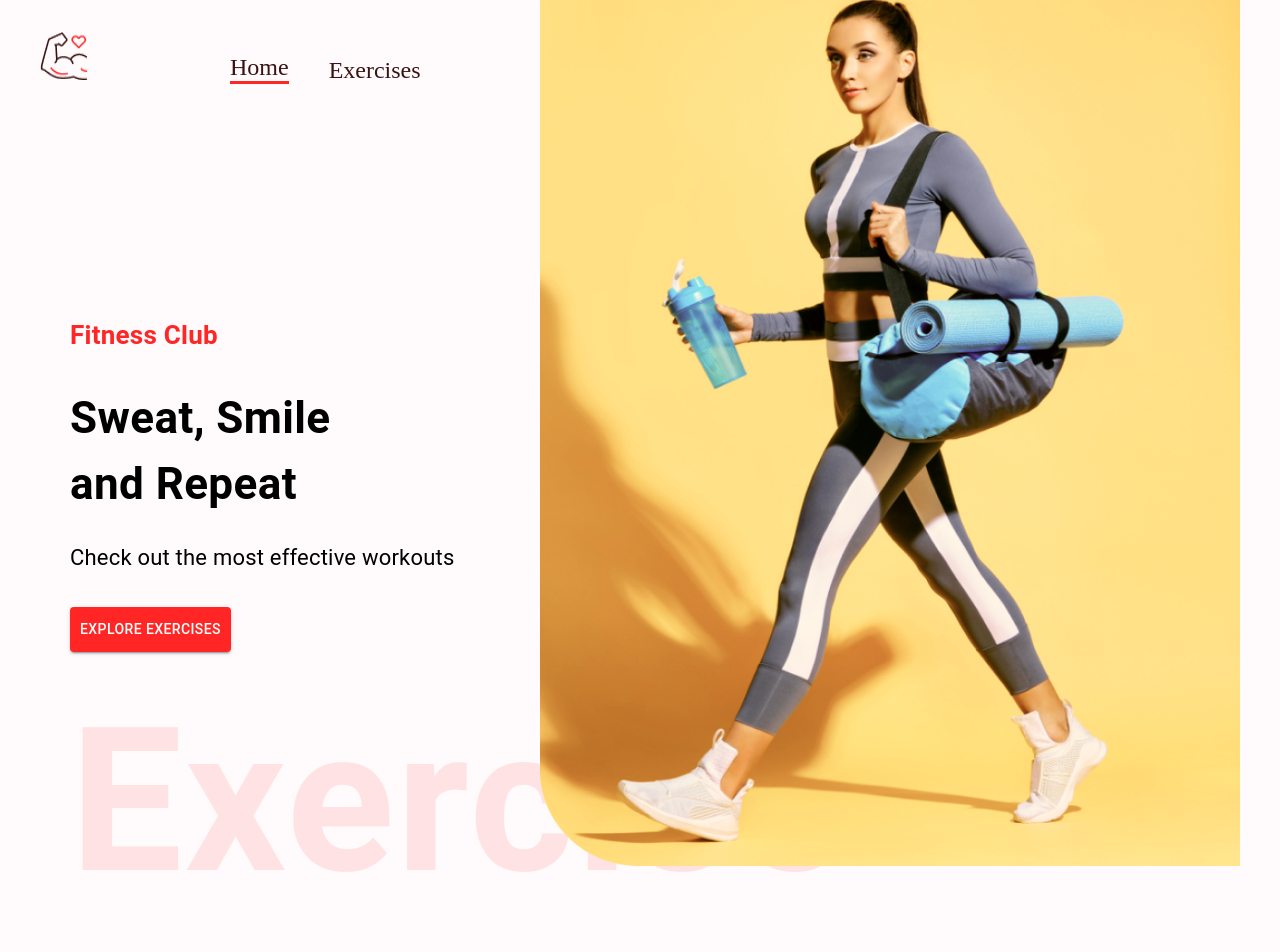
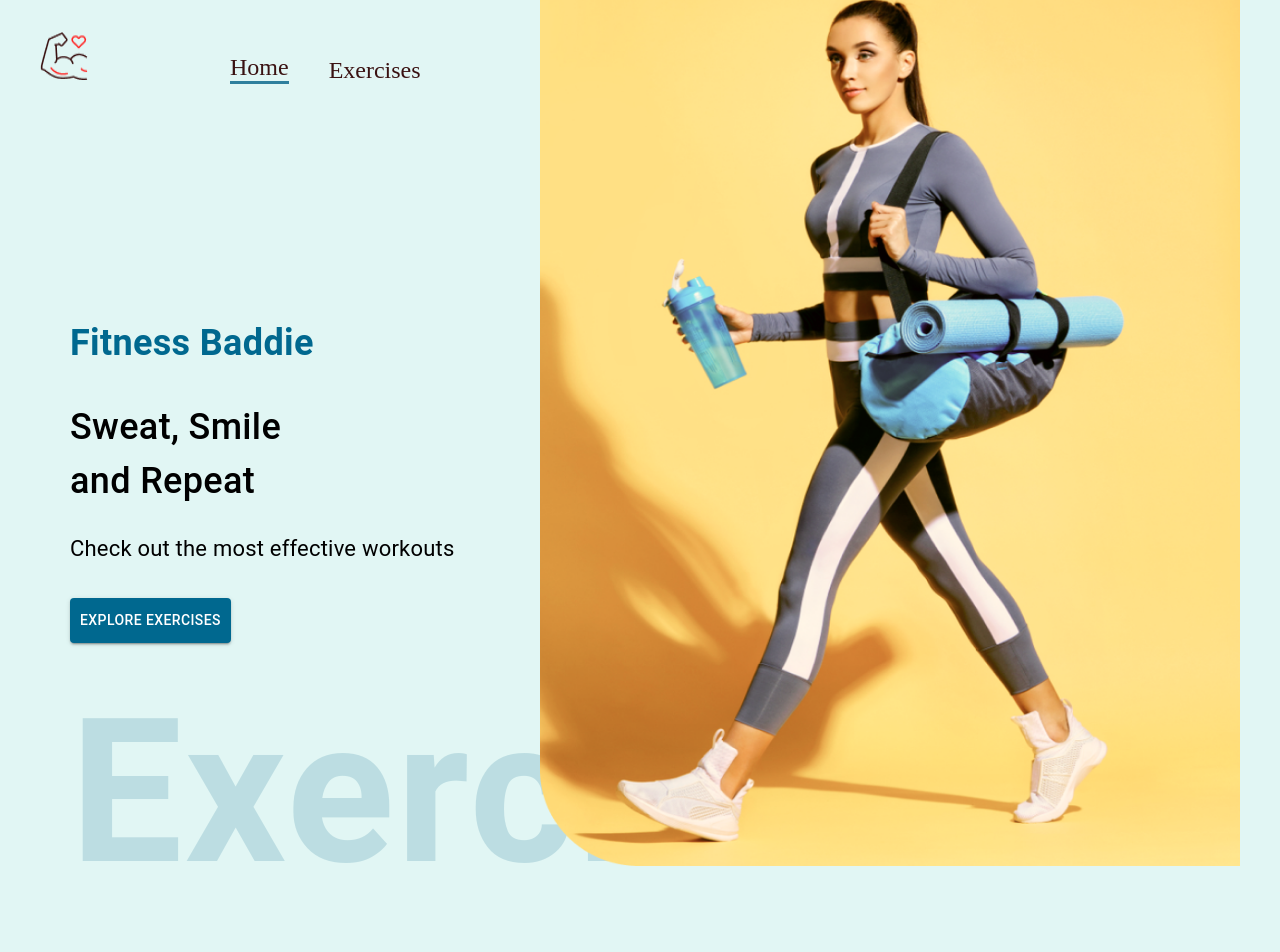
Before and after one commit to mutindarisper/fitness_App, a React (Create React App) app: page / in a window 1280 px wide. Shown: the top 952 px of the page. Built offline with nearby package versions, Linux system fonts and the light colour scheme; no server answers.

Commit message:
changed color of the theme

```diff
--- a/src/App.css
+++ b/src/App.css
@@ -1,6 +1,7 @@
 body {
     font-family: 'Josefin Sans';
-    background-color: #FFFAFB;
+    background-color:
+#e1f6f4;
   }
 
   * {
@@ -23,7 +24,8 @@ body {
     display: flex;
     justify-content: center;
     align-items: center;
-    color: #FF2625;
+    color:
+#00688f;
     font-size: 25px;
     border-radius: 4px;
     position: absolute;
@@ -67,7 +69,8 @@ body {
     width: 400px;
     height: 445px;
     background: #fff;
-    border-top: 4px solid #FF2625;
+    border-top: 4px solid
+#00688f;
     border-bottom-left-radius: 20px;
     text-decoration: none;
     display: flex;
@@ -93,8 +96,10 @@ body {
   }
 
   .search-btn:hover {
-    color: #FF2625 !important;
-    border: 1px solid #FF2625 !important;
+    color:
+#00688f !important;
+    border: 1px solid
+#00688f !important;
   }
 
   .exercise-video {
--- a/src/components/BodyPart.js
+++ b/src/components/BodyPart.js
@@ -10,7 +10,7 @@ const BodyPart = ( {item, setBodyPart, bodyPart}) => {
     justifyContent="center"
     className='bodyPart-card'
     sx={{
-        borderTop: bodyPart === item ? '4px solid #ff2625' : '',
+        borderTop: bodyPart === item ? '4px solid #00688f' : '',
         backgroundColor: '#fff',
         borderBottomLeftRadius: '20px',
         width: '270px',
@@ -22,7 +22,7 @@ const BodyPart = ( {item, setBodyPart, bodyPart}) => {
             window.scrollTo( {top:1800, left: 100, behavior: 'smooth'})
         }}
 
-    // sx={bodyPart === item ? { borderTop: '4px solid #FF2625', background: '#fff', borderBottomLeftRadius: '20px', width: '270px', height: '282px', cursor: 'pointer', gap: '47px' } : { background: '#fff', borderBottomLeftRadius: '20px', width: '270px', height: '282px', cursor: 'pointer', gap: '47px' }}
+    // sx={bodyPart === item ? { borderTop: '4px solid #00688f', background: '#fff', borderBottomLeftRadius: '20px', width: '270px', height: '282px', cursor: 'pointer', gap: '47px' } : { background: '#fff', borderBottomLeftRadius: '20px', width: '270px', height: '282px', cursor: 'pointer', gap: '47px' }}
     >
 
         <img src={Icon} alt='dumbbell' style={{ width: '40px', height: '40px'}} />
--- a/src/components/ExerciseVideos.js
+++ b/src/components/ExerciseVideos.js
@@ -10,7 +10,7 @@ const ExerciseVideos = ( {exerciseVideos, name}) => { //receive props
   return (
     <Box sx={{ marginTop: { lg: '200px', xs: '20px'} }} p='20px'>
         <Typography variant='h3' mb='33px'>
-            Watch <span style={{ color: '#ff2625', textTransform:'capitalize'}}>{name}</span> exercise videos
+            Watch <span style={{ color: '#00688f', textTransform:'capitalize'}}>{name}</span> exercise videos
         </Typography>
 
         {/* // loop over the exercise */}
--- a/src/components/Footer.js
+++ b/src/components/Footer.js
@@ -4,7 +4,7 @@ import Logo from '../assets/images/Logo-1.png'
 
 const Footer = () => {
   return (
-    <Box mt='80px' bgcolor='#fff3f4'>
+    <Box mt='80px' bgcolor='#c6f1ef'>
       <Stack gap='40px' alignItems='center' px='40px' pt='24px'>
         <img src={Logo} alt='logo' width='200px' height='40px'/>
         <Typography variant="h5"
--- a/src/components/HeroBanner.js
+++ b/src/components/HeroBanner.js
@@ -11,17 +11,18 @@ const HeroBanner = () => {
     }}
     position="relative" p="20px">
          <Typography
-         color="#FF2625"
-         fontWeight="600"
-         fontSize="26px"
+         color="
+         #00688f"
+         fontWeight="700"
+         fontSize="36px"
 
          >
-            Fitness Club
+            Fitness Baddie
          </Typography>
 
          <Typography
-          fontWeight="700"
-          sx={{ fontSize: {lg: '44px', xs: '40px'}}}
+          fontWeight="500"
+          sx={{ fontSize: {lg: '36px', xs: '30px'}}}
           mb='23px' mt='30px'>
             Sweat, Smile <br/> and Repeat
 
@@ -35,18 +36,19 @@ const HeroBanner = () => {
 
          <Button
          variant='contained'
-         color='error'
+        //  color='success'
          href='#exercises'
-         sx={{backgroundColor: "#FF2625", padding: '10px'
+         sx={{backgroundColor: "#00688f", padding: '10px'
 
          }}
          >Explore Exercises</Button>
 
          <Typography
           fontWeight="700"
-          color="#FF2625"
+          color="
+#2f7f9d"
           sx={{
-            opacity:0.1,
+            opacity:0.2,
             display: {lg: 'block', xs:'none'}
           }}
           fontSize="200px"
--- a/src/components/Navbar.js
+++ b/src/components/Navbar.js
@@ -27,7 +27,7 @@ const Navbar = () => {
         alignItems="flex-end"
 
         >
-          <Link to="/" style={{textDecoration: 'none', color: '#3A1212', borderBottom: '3px solid #FF2625'}}>Home </Link>
+          <Link to="/" style={{textDecoration: 'none', color: '#3A1212', borderBottom: '3px solid #2f7f9d'}}>Home </Link>
             <a href='#exercises' style={{ textDecoration: 'none', color: '#3A1212'}}>Exercises</a>
 
         </Stack>
--- a/src/components/SearchExercises.js
+++ b/src/components/SearchExercises.js
@@ -76,7 +76,7 @@ const SearchExercises = ( {setExercises, bodyPart, setBodyPart}) => {
 
         <Button className="search-btn"
         sx={{
-          bgcolor: '#ff2625',
+          bgcolor: '#00688f',
           color: '#fff',
           textTransform: 'none',
           width: {lg: '175px', xs: '80px'},
```
